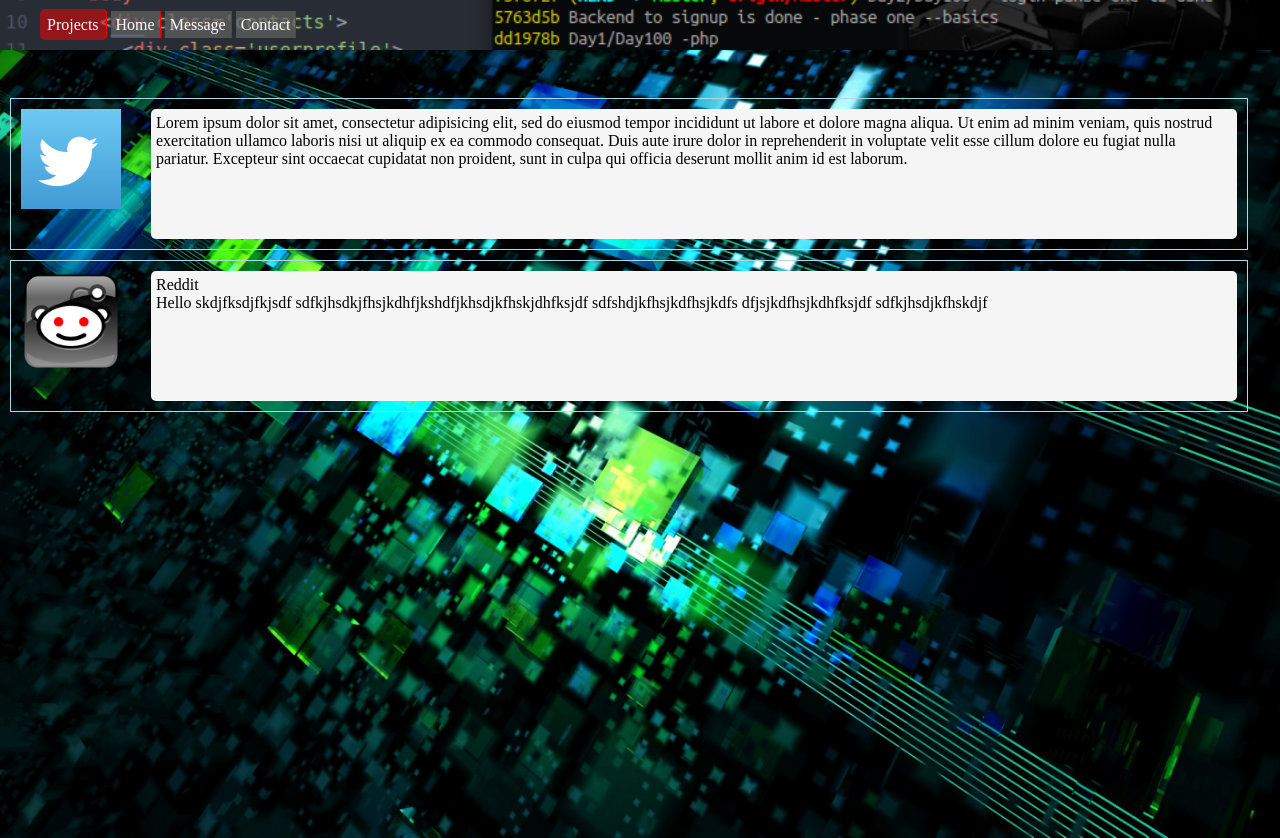
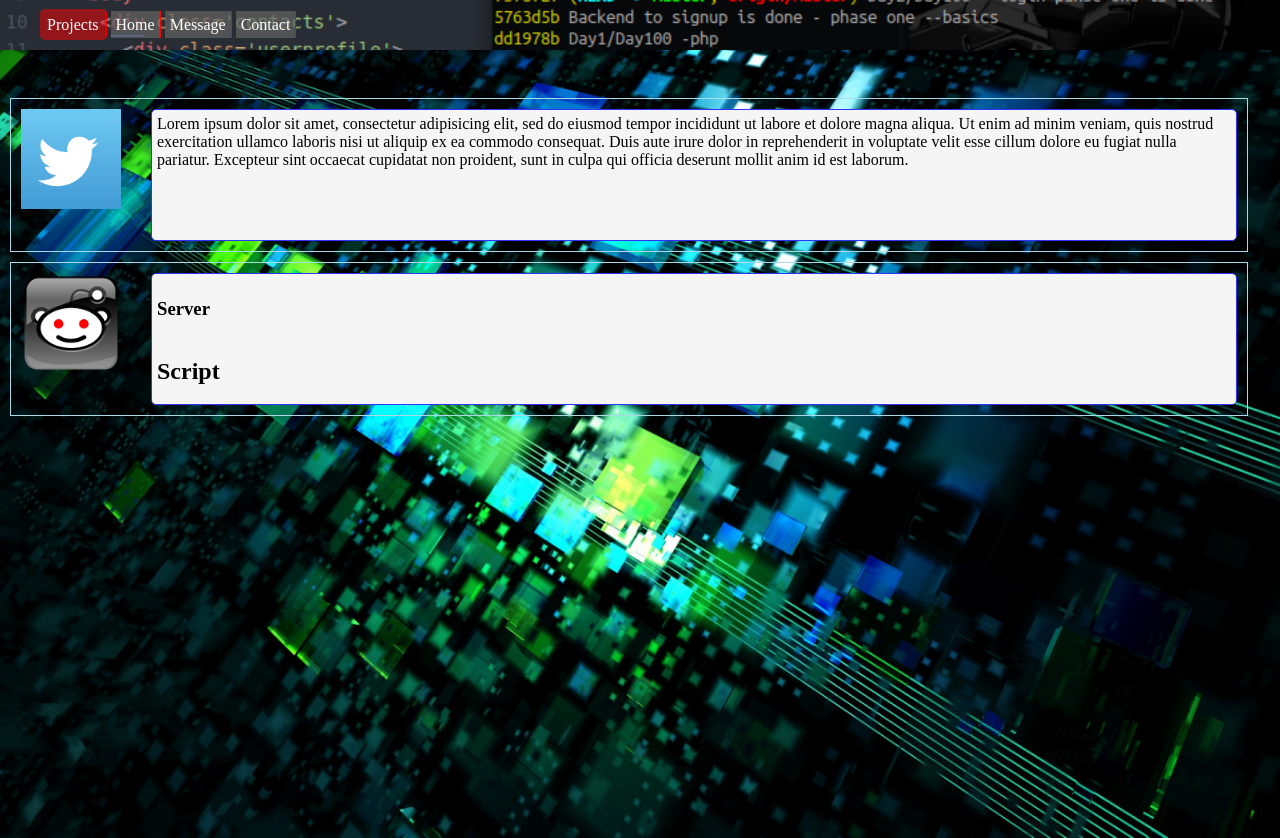
Before and after one commit to kaigikinyua/Portfolio-, a PHP site: page /projects.html in a window 1280 px wide. Run offline with PHP 8.4, Linux system fonts and the light colour scheme.

Commit message:
small changes to v2

```diff
--- a/Version2/CSS/projects.css
+++ b/Version2/CSS/projects.css
@@ -94,3 +94,6 @@ div.desc{
   border-top-right-radius: 5px;
   border-bottom-right-radius: 5px;
 }
+div.desc{
+  border:1px solid rgb(50,50,250);
+}
--- a/Version2/projects.html
+++ b/Version2/projects.html
@@ -27,10 +27,25 @@
       <div class="tile">
         <!--should retrive this image from the database url-->
         <img class="pThumbnail" src="Images/reddit.png"/>
+
+
         <div class="desc">
-          Reddit<br/>
-          Hello skdjfksdjfkjsdf sdfkjhsdkjfhsjkdhfjkshdfjkhsdjkfhskjdhfksjdf sdfshdjkfhsjkdfhsjkdfs dfjsjkdfhsjkdhfksjdf sdfkjhsdjkfhskdjf
+          <!--Name of project--->
+          <h3 class="projectTitle">Server</h3>
+          <div class="projImage"><img src=""></div>
+          <!--small desc-->
+          <div class="projDescription">
+            <!--Type (desktop/web/script)--->
+            <h2 class="projectType">Script</h2>
+            <p class="projDescript">A small server serving my Portfolio</p>
+            <!--if project is opensource-->
+            <button>Download Source</button>
+            <!--Rate-->
+          </div>
+          <!--download/view source-->
         </div>
+
+
       </div>
     <div>
   </body>
```
